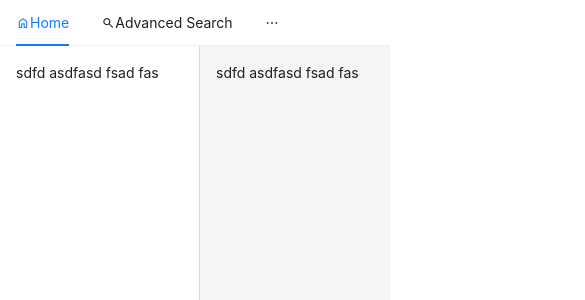
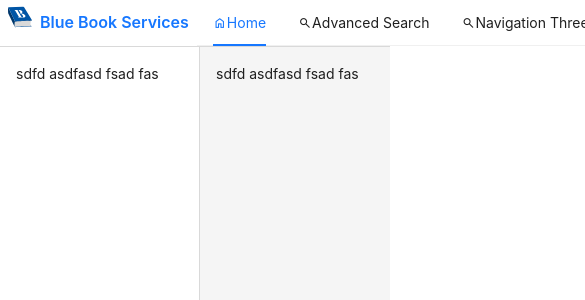
Before and after one commit to pratyushtewari/antd-darkmode-test, a React (Vite) app: page / in a window 390 px wide. Shown: the top 300 px of the page, 585 px wide, since content can reach past the window. Built offline with nearby package versions, Linux system fonts and the light colour scheme; what antd-style would draw is missing.

Commit message:
responsive nav menu

```diff
--- a/src/App.tsx
+++ b/src/App.tsx
@@ -1,4 +1,4 @@
-import { App, Layout, theme } from "antd";
+import { App, Layout } from "antd";
 import { ThemeProvider } from "antd-style";
 import CompanySearchContent from "./component/CompanySearchContent";
 import CompanySearchSidebar from "./component/CompanySearchSidebar";
@@ -6,7 +6,7 @@ import Navbar from "./component/Navbar";
 
 const { Header, Content, Sider } = Layout;
 function MyApp() {
-  const { token } = theme.useToken();
+  // const { token } = theme.useToken();
   return (
     <ThemeProvider
       themeMode={"auto"}
@@ -49,12 +49,9 @@ function MyApp() {
           <Header
             style={{
               padding: 0,
+              marginBottom: 1,
               height: 46,
               lineHeight: "46px",
-              background: "initial",
-              borderColor: token.colorBorder,
-              borderWidth: 0,
-              borderBottomWidth: 0,
             }}
           >
             <Navbar />
--- a/src/component/Navbar.tsx
+++ b/src/component/Navbar.tsx
@@ -1,9 +1,10 @@
 import MaterialSymbol from "./MaterialSymbol";
-
+import bbosLogo from "../assets/BBS_logo_small.svg";
 import React, { useState } from "react";
 // import { AppstoreOutlined, MailOutlined, SettingOutlined } from "@ant-design/icons";
 import type { MenuProps } from "antd";
-import { Menu } from "antd";
+import { Menu, Space } from "antd";
+import { theme } from "antd";
 
 const items: MenuProps["items"] = [
   {
@@ -94,13 +95,41 @@ const items: MenuProps["items"] = [
 
 const Navbar: React.FC = () => {
   const [current, setCurrent] = useState("home");
-
+  const { token } = theme.useToken();
   const onClick: MenuProps["onClick"] = (e) => {
     console.log("click ", e);
     setCurrent(e.key);
   };
 
-  return <Menu onClick={onClick} selectedKeys={[current]} mode="horizontal" items={items} />;
+  return (
+    <div
+      style={{
+        // width: "100%",
+        paddingInline: token.sizeXS,
+        background: token.colorBgContainer,
+        borderColor: token.colorBorder,
+        borderBottomWidth: 1,
+        borderStyle: "solid",
+      }}
+    >
+      <Space align="center">
+        <img src={bbosLogo}></img>
+        <span
+          style={{
+            color: token.colorPrimary,
+            /* Light/LG/LG Strong */
+            fontSize: 16,
+            fontWeight: 600,
+            lineHeight: "24px",
+            whiteSpace: "nowrap",
+          }}
+        >
+          Blue Book Services
+        </span>
+        <Menu onClick={onClick} selectedKeys={[current]} mode="horizontal" items={items} />
+      </Space>
+    </div>
+  );
 };
 
 export default Navbar;
```
